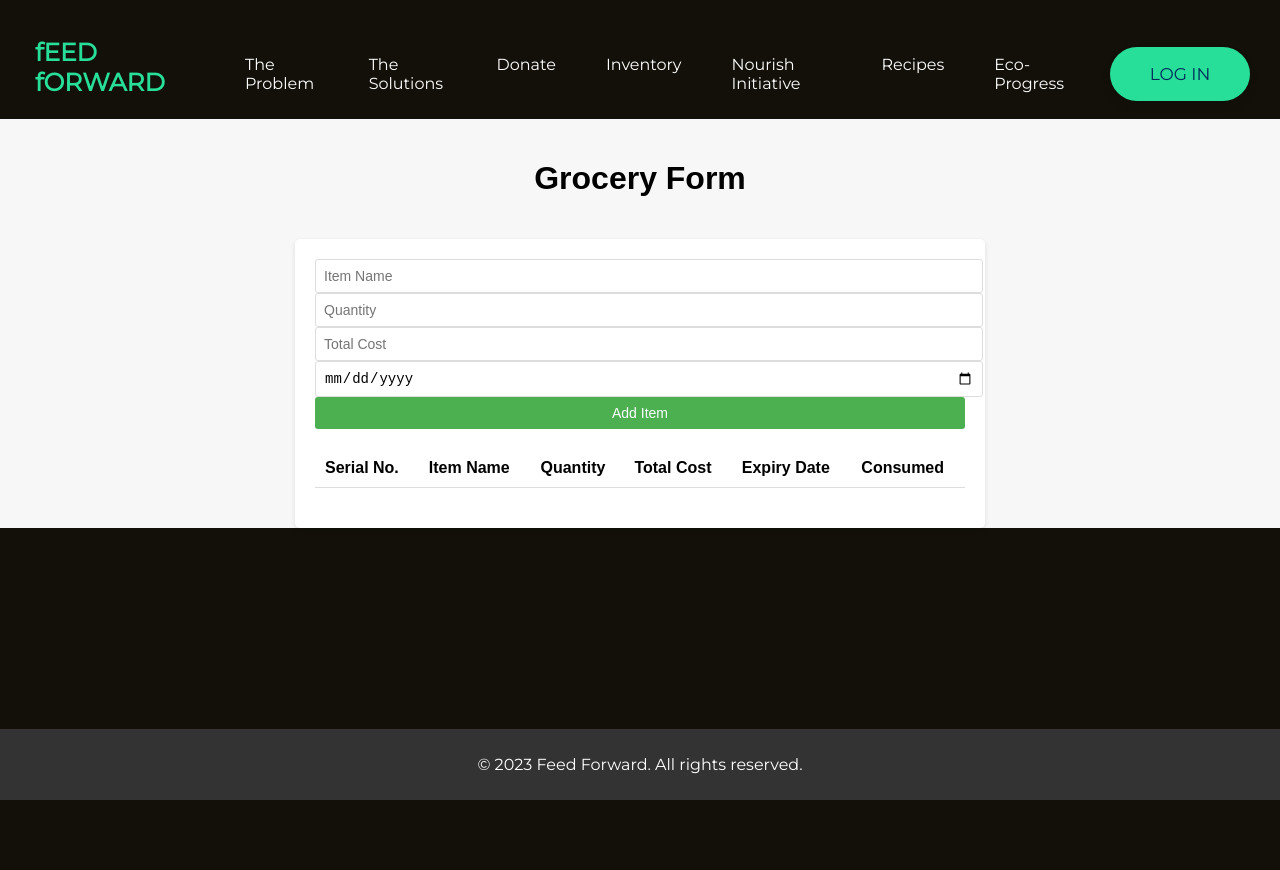
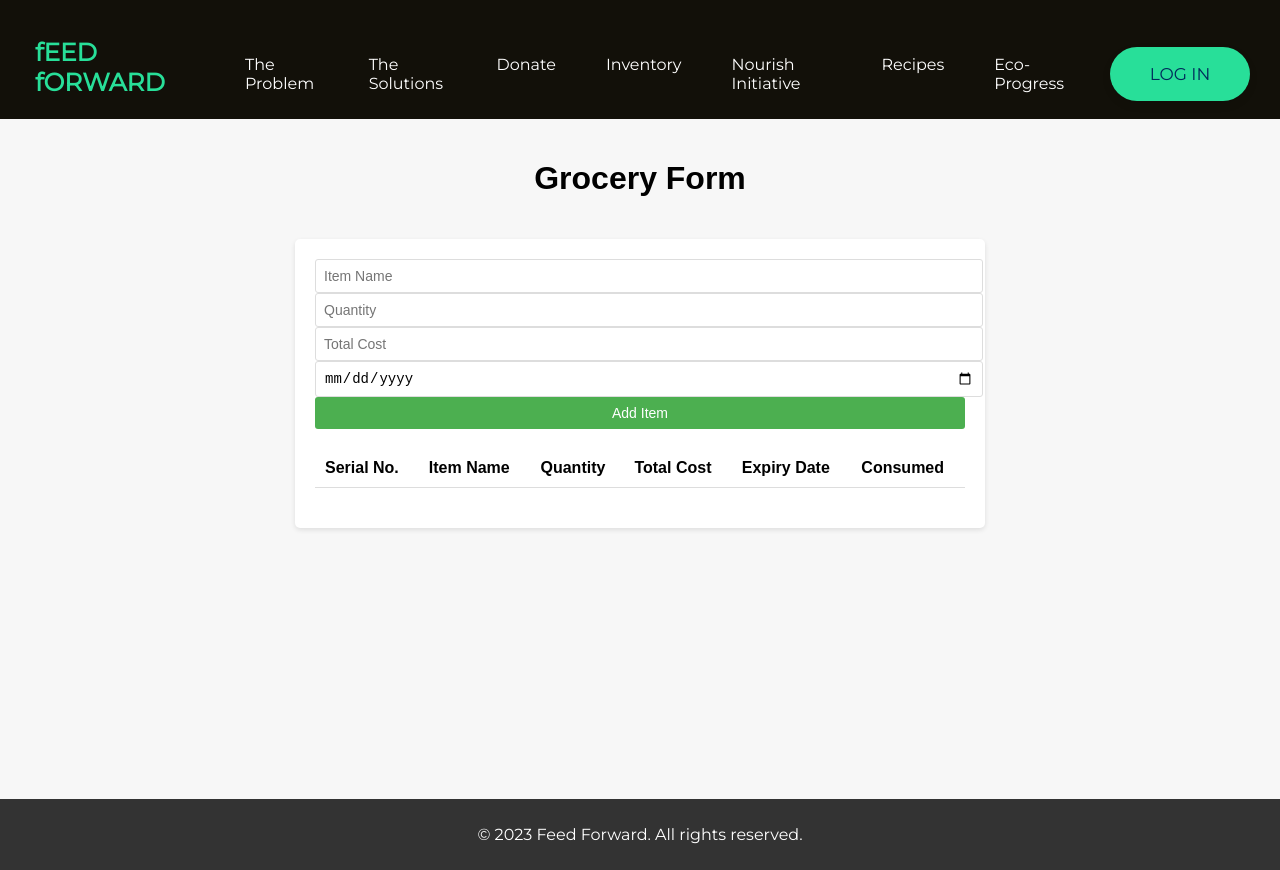
Before and after one commit to SpandanChetia/FeedForward, a React (Create React App) app: page /inventory in a window 1280 px wide. Before the commit the page ends 800 px from the top, so only its background shows below. Built offline with nearby package versions, Linux system fonts and the light colour scheme; a web font is replaced by a local one.

Commit message:
Deployment

```diff
--- a/package.json
+++ b/package.json
@@ -1,4 +1,5 @@
 {
+  "homepage": "https://github.com/SpandanPriyam22/FeedForward",
   "name": "feedforward",
   "version": "0.1.0",
   "private": true,
@@ -9,6 +10,7 @@
     "@testing-library/jest-dom": "^5.16.5",
     "@testing-library/react": "^13.4.0",
     "@testing-library/user-event": "^13.5.0",
+    "gh-pages": "^5.0.0",
     "react": "^18.2.0",
     "react-dom": "^18.2.0",
     "react-router-dom": "^6.13.0",
@@ -16,6 +18,8 @@
     "web-vitals": "^2.1.4"
   },
   "scripts": {
+    "predeploy": "npm run build",
+    "deploy": "gh-pages -b rajiv-secondary -d build",
     "start": "react-scripts start",
     "build": "react-scripts build",
     "test": "react-scripts test",
--- a/src/App.css
+++ b/src/App.css
@@ -394,6 +394,7 @@ body {
 .grocery-form-body {
   font-family: Arial, sans-serif;
   background-color: #f7f7f7;
+  height: 85vh;
 }
 
 .grocery-form-body h1 {
```
Also changed, not shown: 1 other file (tests, documents, lock files or other folders).
